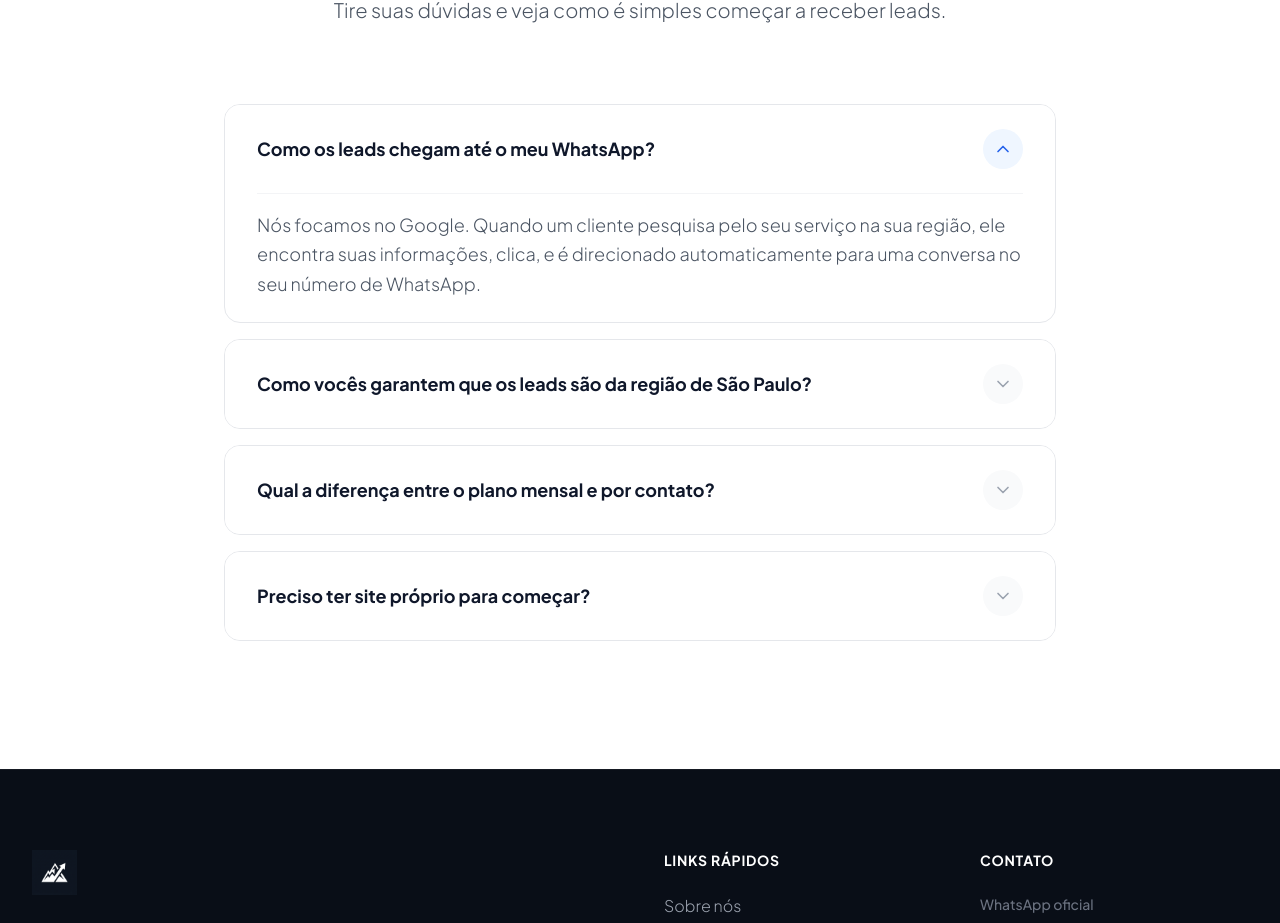
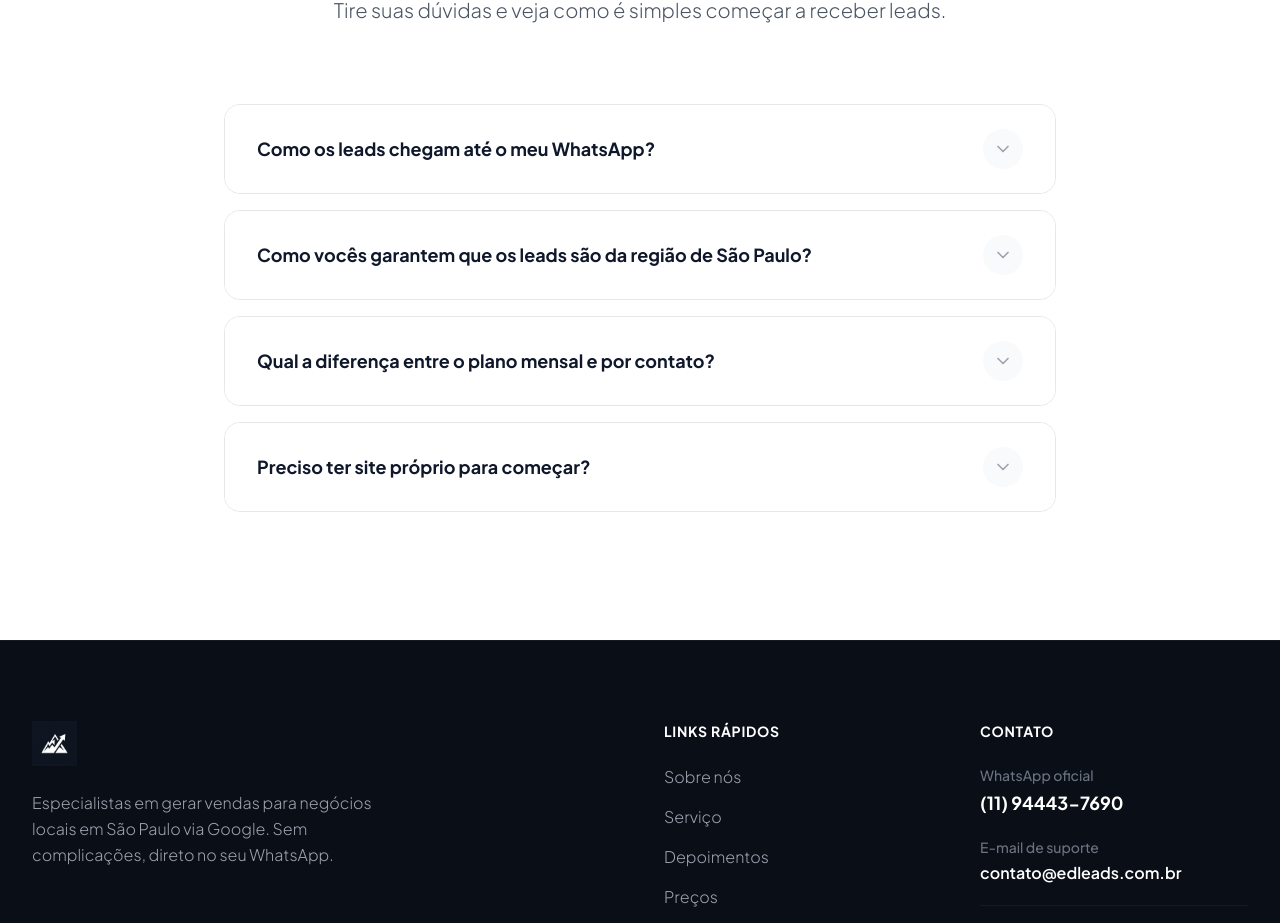
Before and after one commit to edgar-avila02/edleads, a React (Vite) app: page / in a window 1280 px wide. Shown: the part 6319-7242 px from the top of the page. Built offline with nearby package versions, Linux system fonts and the light colour scheme.

Commit message:
fix: atualizacao de textos da faq e configuracao para iniciar fechada

```diff
--- a/src/components/FAQ.tsx
+++ b/src/components/FAQ.tsx
@@ -5,11 +5,11 @@ import { useState } from 'react';
 const faqs = [
   {
     question: "Como os leads chegam até o meu WhatsApp?",
-    answer: "Nós focamos no Google. Quando um cliente pesquisa pelo seu serviço na sua região, ele encontra suas informações, clica, e é direcionado automaticamente para uma conversa no seu número de WhatsApp."
+    answer: "Quando um cliente pesquisa pelo seu serviço em São Paulo, ele encontra o seu contato, clica, e é direcionado automaticamente para uma conversa no seu número de WhatsApp."
   },
   {
     question: "Como vocês garantem que os leads são da região de São Paulo?",
-    answer: "Utilizamos a segmentação avançada de geolocalização do Google. Focamos nossa estratégia para que você apareça apenas para pessoas que estão fisicamente no raio de atuação que você definir (municípios específicos)."
+    answer: "Utilizamos a segmentação avançada de geolocalização do Google. Focamos nossa estratégia só no estado de São Paulo para que você apareça apenas para pessoas que partem do próprio estado."
   },
   {
     question: "Qual a diferença entre o plano mensal e por contato?",
@@ -22,7 +22,7 @@ const faqs = [
 ];
 
 const FAQ = () => {
-  const [openIndex, setOpenIndex] = useState<number | null>(0);
+  const [openIndex, setOpenIndex] = useState<number | null>(null);
 
   return (
     <section className="py-32 bg-white relative">
```
